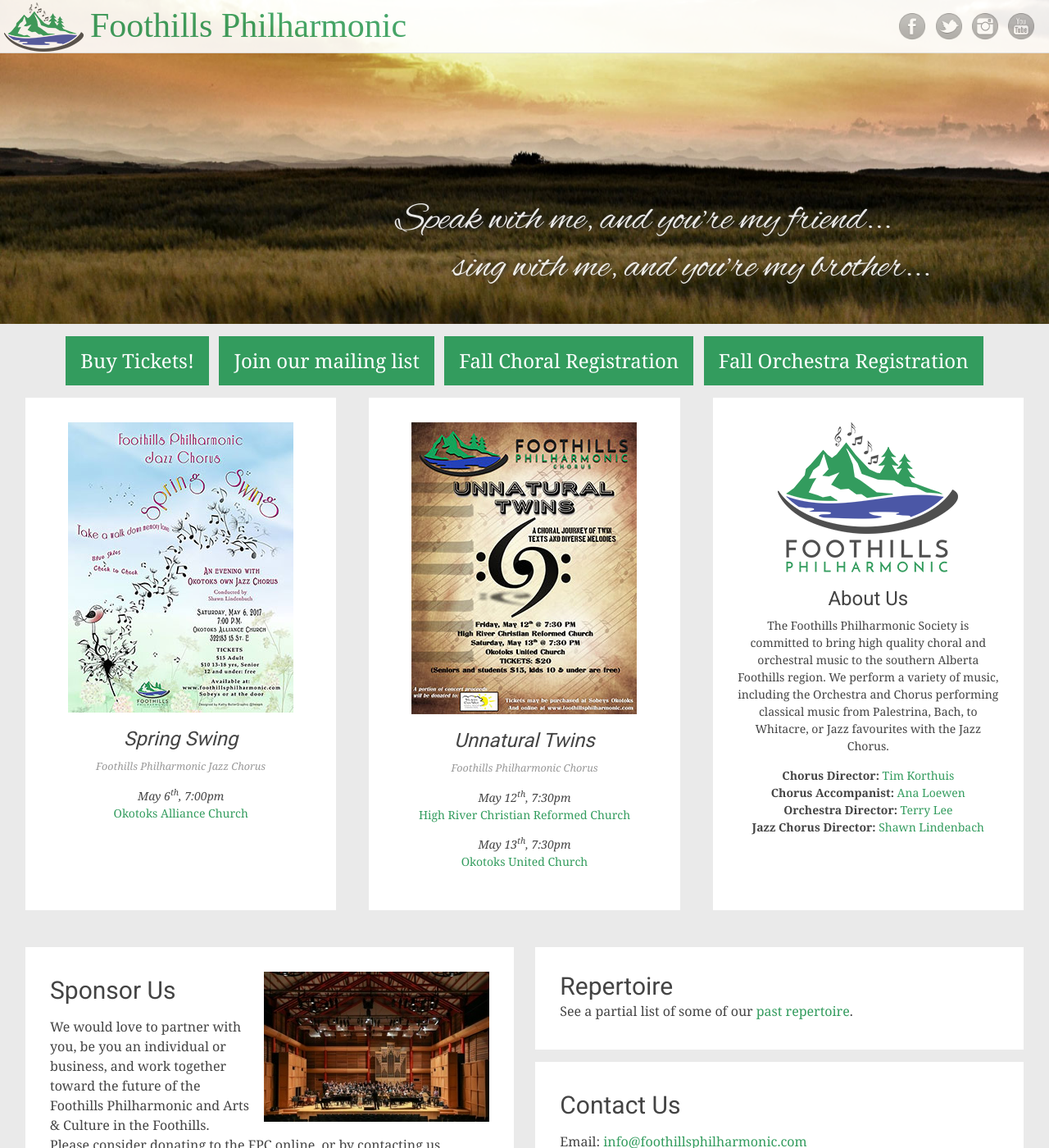
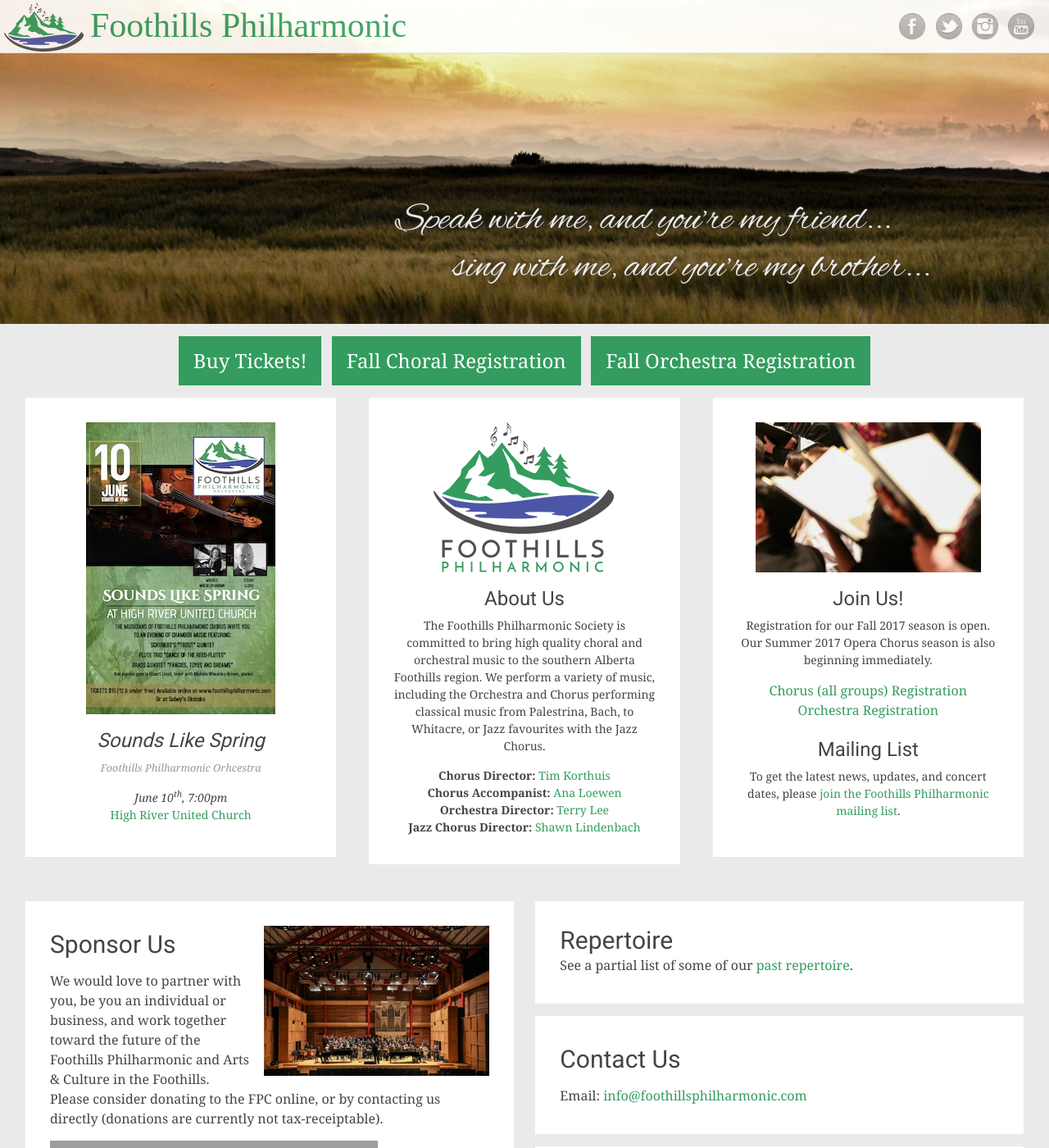
Before and after one commit to percyhanna/fps, a Jekyll site: the page built from index.html, in a window 1280 px wide and 1400 px high. Shown: the whole window at 82% size. Built offline with Jekyll 4.4.1, drawn with Linux system fonts in a browser that asks for light colours; some web fonts are replaced; Markdown is read by kramdown in place of the engine named in the settings; grey boxes are pictures that could not be loaded.

Commit message:
Add FPO spring concerts

```diff
--- a/Gemfile
+++ b/Gemfile
@@ -2,3 +2,4 @@
 source "https://rubygems.org"
 
 gem 'jekyll'
+gem 'jekyll-sitemap'
--- a/_layouts/default.html
+++ b/_layouts/default.html
@@ -59,7 +59,6 @@
     <div id="content" class="site-content">
       <p style="text-align: center;">
         <a href="http://www.brownpapertickets.com/producer/1352936" target="_blank" style="margin-top: 26px; background-color: #339c5e;color: #fff;padding: 0.5em 0.75em;margin: 0 auto;display: inline-block; font-size: 24px;">Buy Tickets!</a>
-        <a href="http://eepurl.com/bzn_Jf" target="_blank" style="margin-top: 26px; background-color: #339c5e;color: #fff;padding: 0.5em 0.75em;margin: 0 auto;display: inline-block; font-size: 24px;">Join our mailing list</a>
         <a href="https://www.surveymonkey.com/r/H2FH9F5" target="_blank" style="margin-top: 26px; background-color: #339c5e;color: #fff;padding: 0.5em 0.75em;margin: 0 auto;display: inline-block; font-size: 24px;">Fall Choral Registration</a>
         <a href="https://www.surveymonkey.com/r/2VVCYP7" target="_blank" style="margin-top: 26px; background-color: #339c5e;color: #fff;padding: 0.5em 0.75em;margin: 0 auto;display: inline-block; font-size: 24px;">Fall Orchestra Registration</a>
       </p>
--- a/css/main.css
+++ b/css/main.css
@@ -830,7 +830,7 @@
   margin-bottom: 2rem;
 }
 #featured_pages .page_text_container {
-  min-height: 575px;
+  min-height: 510px;
 }
 .page_text_container {
   background-color: #FFFFFF;
--- a/index.html
+++ b/index.html
@@ -9,33 +9,17 @@
       <div id="featured_pages" class="clearfix">
         <div class="tg-one-third">
           <div class="page_text_container">
-            <a href="/spring-swing.html"><img class="content-image" alt="Spring Swing" src="/images/fpj-spring-swing.jpg" width="275" height="354"></a>
-            <h1 class="entry-title"><em>Spring Swing</em></h1>
-            <p><span class="minor"><em>Foothills Philharmonic Jazz Chorus</em></span></p>
+            <a href="/sounds-like-spring.html"><img class="content-image" alt="Sounds Like Spring" src="/images/fpo-sounds-like-spring.jpg" width="231" height="356"></a>
+            <h1 class="entry-title"><em>Sounds Like Spring</em></h1>
+            <p><span class="minor"><em>Foothills Philharmonic Orhcestra</em></span></p>
             <p>
-              <a href="http://www.brownpapertickets.com/event/2934591" target="_blank" style="color: #444444"><em>May 6<sup>th</sup>, 7:00pm</em></a><br/>
-              <a href="https://www.google.ca/maps/place/Okotoks+Alliance+Church/@50.7508584,-113.9767135,15z/data=!4m5!3m4!1s0x0:0x879787dbcf97e8d!8m2!3d50.7508584!4d-113.9767135" target="_blank">Okotoks Alliance Church</a>
+              <a href="http://www.brownpapertickets.com/event/2956985" target="_blank" style="color: #444444"><em>June 10<sup>th</sup>, 7:00pm</em></a><br/>
+              <a href="https://www.google.ca/maps/place/High+River+United+Church/@50.5812579,-113.8754792,17z/data=!3m1!4b1!4m5!3m4!1s0x53719514556bc617:0x6c2ee3cdac15208!8m2!3d50.5812579!4d-113.8732905" target="_blank">High River United Church</a>
             </p>
           </div>
         </div>
 
         <div class="tg-one-third">
-          <div class="page_text_container">
-            <a href="/unnatural-twins.html"><img class="content-image" alt="Unnatural Twins" src="/images/fpc-unnatural-twins.jpg" width="275" height="356"></a>
-            <h1 class="entry-title"><em>Unnatural Twins</em></h1>
-            <p><span class="minor"><em>Foothills Philharmonic Chorus</em></span></p>
-            <p>
-              <a href="http://www.brownpapertickets.com/event/2933674" target="_blank" style="color: #444444"><em>May 12<sup>th</sup>, 7:30pm</em></a><br/>
-              <a href="https://www.google.ca/maps/place/High+River+Christian+Reformed+Church/@50.577235,-113.8813537,17z/data=!3m1!4b1!4m5!3m4!1s0x53719515072ecd51:0xaca1170fb6ef118d!8m2!3d50.577235!4d-113.879165" target="_blank">High River Christian Reformed Church</a>
-            </p>
-            <p>
-              <a href="http://www.brownpapertickets.com/event/2934035" target="_blank" style="color: #444444"><em>May 13<sup>th</sup>, 7:30pm</em></a><br/>
-              <a href="https://www.google.ca/maps/place/Okotoks+United+Church/@50.724914,-113.979771,15z/data=!4m2!3m1!1s0x0:0x9f916ee0400c6c6f" target="_blank">Okotoks United Church</a><br/>
-            </p>
-          </div>
-        </div>
-
-        <div class="tg-one-third tg-one-third-last">
           <div class="page_text_container">
             <img class="hide-mobile content-image" alt="FPC Logo" src="/images/logo-mountains.png" width="275" height="183">
             <h1 class="entry-title">About Us</h1>
@@ -46,6 +30,22 @@
               <strong>Orchestra Director:</strong> <a href="/about-terry.html">Terry Lee</a><br/>
               <strong>Jazz Chorus Director:</strong> <a href="/about-shawn.html">Shawn Lindenbach</a>
             </p>
+          </div>
+        </div>
+
+        <div class="tg-one-third tg-one-third-last">
+          <div class="page_text_container">
+          <img class="hide-mobile content-image" alt="Join Us!" src="/images/choir.jpg" width="275" height="183">
+            <h1 class="entry-title">Join Us!</h1>
+            <p>Registration for our Fall 2017 season is open. Our Summer 2017 Opera Chorus season is also beginning immediately.</p>
+            <ul>
+              <li><a href="https://www.surveymonkey.com/r/H2FH9F5" target="_blank">Chorus (all groups) Registration</a></li>
+              <li><a href="https://www.surveymonkey.com/r/2VVCYP7" target="_blank">Orchestra Registration</a></li>
+            </ul>
+            <br/>
+
+            <h1 class="entry-title">Mailing List</h1>
+            <p>To get the latest news, updates, and concert dates, please <a href="http://eepurl.com/bzn_Jf" target="_blank">join the Foothills Philharmonic mailing list</a>.</p>
           </div>
         </div>
       </div>
```
Also changed, not shown: sounds-like-spring.html (added, +48 -0 lines), Gemfile.lock, images/fpo-sounds-like-spring-poster.jpg (added), images/fpo-sounds-like-spring.jpg (added), 1 other file.
